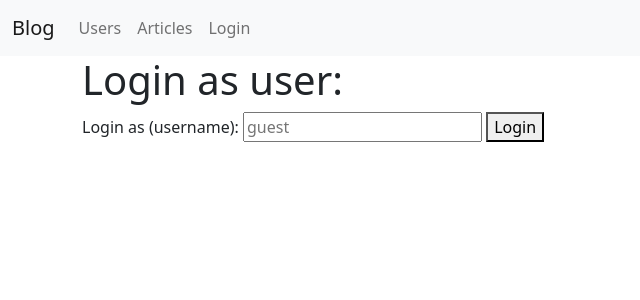
After one commit to KonstantinMoseyko/MyBlog, a Flask app: page /auth/login/ in a window 1280 px wide. The commit adds this page. Shown: the top 300 px of the page, without its empty margins (0-640 px from the left). Run offline with Flask 3, Linux system fonts and the light colour scheme; some libraries are stand-ins or nearby versions.

Commit message:
NEW | lesson_3 User models auth

```diff
--- /dev/null
+++ b/blog/models/__init__.py
@@ -0,0 +1,6 @@
+from blog.models.user import User
+
+
+__all__ = [
+    "User",
+    ]
--- /dev/null
+++ b/blog/templates/auth/login.html
@@ -0,0 +1,19 @@
+{% extends 'base.html' %}
+
+{% block title %}
+Login as
+{% endblock %}
+
+{% block body %}
+<h1>Login as user:</h1>
+{% if error %}
+<div class="alert alert-danger" role="alert">
+    {{ error }}
+</div>
+{% endif %}
+<form method="post">
+    <label for="input-username">Login as (username):</label>
+    <input id="input-username" type="text" name="username" placeholder="guest" required>
+    <button type="submit">Login</button>
+</form>
+{% endblock %}
--- a/blog/templates/navbar.html
+++ b/blog/templates/navbar.html
@@ -14,6 +14,15 @@
                     {{ label }}
                 </a>
                 {% endfor %}
+
+                {% if current_user.is_authenticated %}
+                <a class="nav-link" href="{{ url_for('auth_app.logout') }}">Logout</a>
+                {% else %}
+                <a href="{{ url_for('auth_app.login') }}"
+                    class="nav-link {% if request.endpoint == 'login' -%}active{%- endif %}">
+                    Login
+                </a>
+                {% endif %}
             </div>
         </div>
     </div>
--- /dev/null
+++ b/blog/views/auth.py
@@ -0,0 +1,51 @@
+from flask import Blueprint, render_template, request, redirect, url_for
+from flask_login import LoginManager, login_user, logout_user, login_required
+from blog.models import User
+
+
+auth_app = Blueprint("auth_app", __name__)
+
+login_manager = LoginManager()
+login_manager.login_view = "auth_app.login"
+
+
+@login_manager.user_loader
+def load_user(user_id):
+    return User.query.filter_by(id=user_id).one_or_none()
+
+@login_manager.unauthorized_handler
+def unauthorized():
+    return redirect(url_for("auth_app.login"))
+
+
+__all__ = [
+    "login_manager",
+    "auth_app",
+    ]
+
+@auth_app.route("/login/", methods=["GET", "POST"], endpoint="login")
+def login():
+    if request.method == "GET":
+        return render_template("auth/login.html")
+
+    username = request.form.get("username")
+    if not username:
+        return render_template("auth/login.html", error="username not passed")
+
+    user = User.query.filter_by(username=username).one_or_none()
+    if user is None:
+        return render_template("auth/login.html", error=f"no user {username!r} found")
+
+    login_user(user)
+    return redirect(url_for("index"))
+
+@auth_app.route("/logout/", endpoint="logout")
+@login_required
+def logout():
+    logout_user()
+    return redirect(url_for("index"))
+
+@auth_app.route("/secret/")
+@login_required
+def secret_view():
+    return "Super secret data"
--- a/requirements.txt
+++ b/requirements.txt
@@ -1 +1,3 @@
 Flask==2.3.1
+Flask-SQLAlchemy==3.0.3
+Flask-Login==0.6.2
```
Also changed, not shown: blog/app.py (+13 -0 lines), blog/commands.py (added, +28 -0 lines), blog/models/database.py (added, +8 -0 lines), blog/models/user.py (added, +12 -0 lines), blog/templates/index.html (+9 -2 lines), blog/templates/users/details.html (+8 -5 lines), blog/templates/users/list.html (+5 -4 lines), blog/views/users.py (+7 -11 lines).
